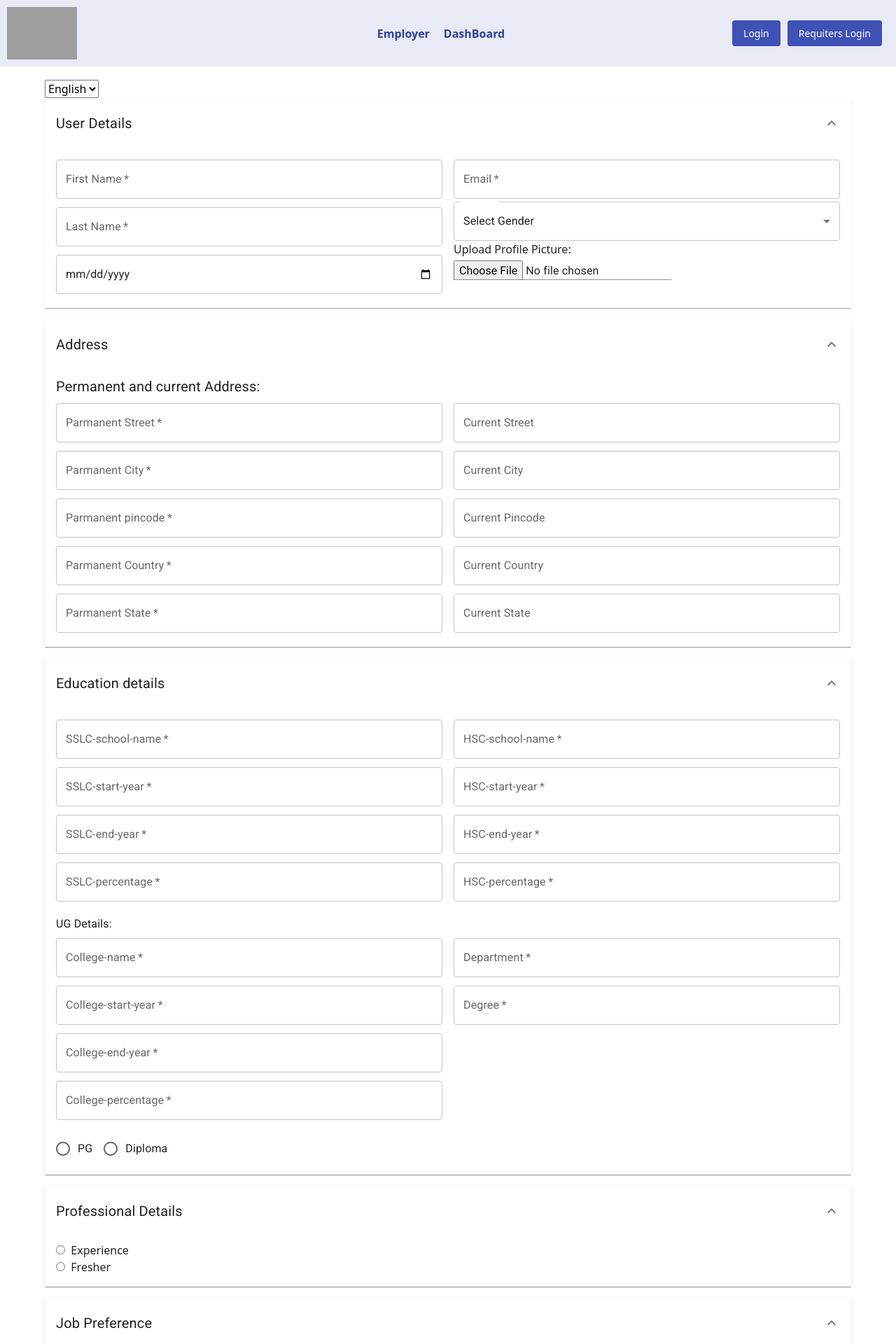
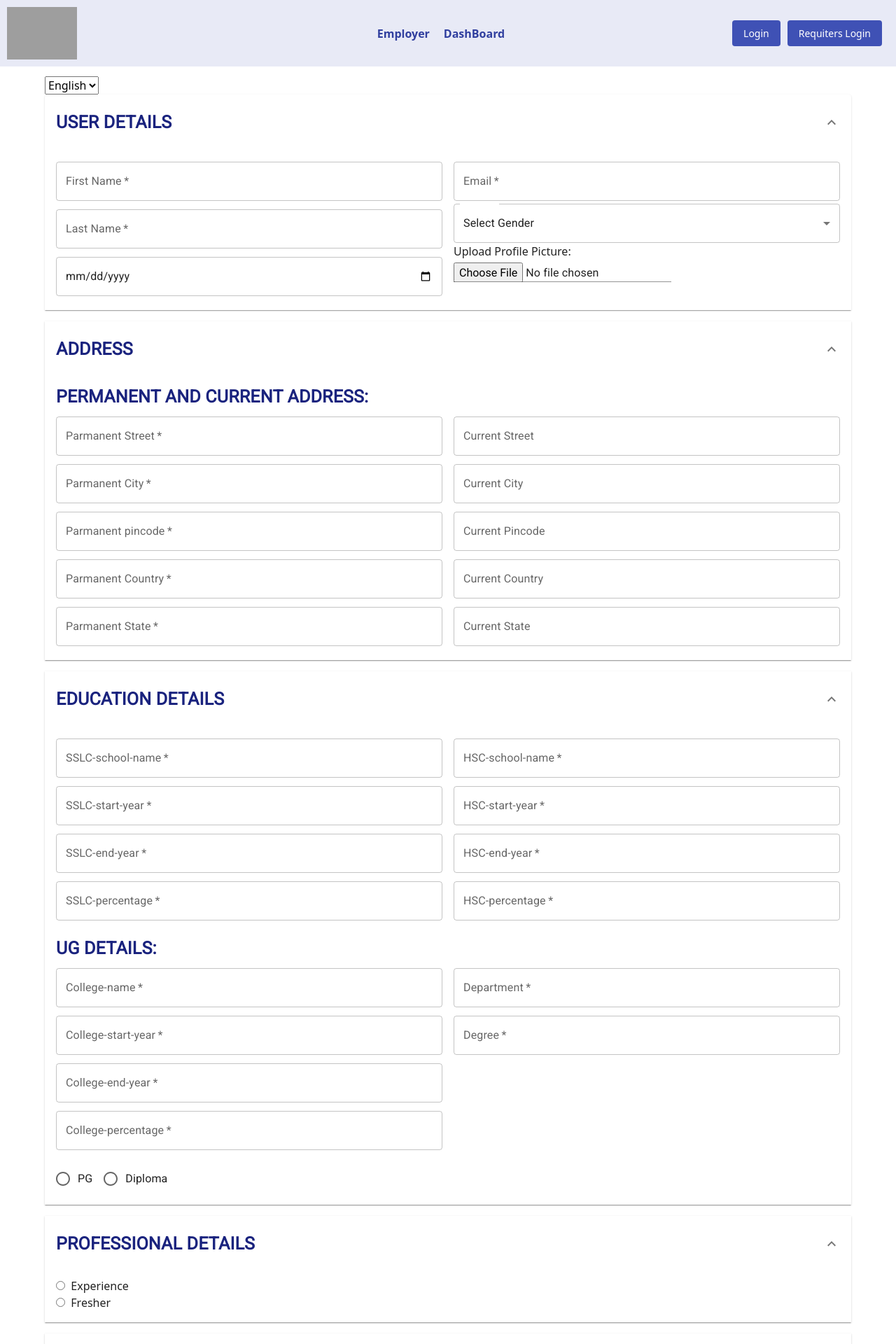
Before and after one commit to JobPortal006/JobPortalFrontend, a React (Create React App) app: page /CreateAccount in a window 1280 px wide. Shown: the top 1920 px of the page at 70% size. Built offline with nearby package versions, Linux system fonts and the light colour scheme; grey boxes are pictures that could not be loaded; a web font is replaced by a local one.

Commit message:
last commit

```diff
--- a/src/components/HomePage/searchBar.jsx
+++ b/src/components/HomePage/searchBar.jsx
@@ -65,7 +65,8 @@ const useStyles = makeStyles((theme) => ({
     },
   },
   icon: {
-    color: theme.palette.secondary.main,
+    // color: theme.palette.secondary.main,
+    color: '#5C6BC0',
   },
   chip: {
     margin: theme.spacing(0.5),
@@ -110,11 +111,11 @@ const useStyles = makeStyles((theme) => ({
   jobSearchButton: {
     marginLeft: theme.spacing(0), // Adjust margin for mobile
     marginTop: theme.spacing(2), // Adjust margin for mobile
-    background: '#ff4d4d',
+    background: ' #1A237E',
     color: '#ffffff',
     borderRadius: '50px',
     '&:hover': {
-      background: '#ff3333',
+      background: '#5C6BC0',
     },
     [theme.breakpoints.up('sm')]: {
       marginLeft: theme.spacing(2), // Restore margin for larger screens
--- a/src/components/UserManagement/UserProfile.js
+++ b/src/components/UserManagement/UserProfile.js
@@ -1323,7 +1323,7 @@ const UserProfile = () => {
     // const [resume, setResume] = useState(null);
     const [profilePicture, setProfilePicture] = useState(null);
     const [loading1, setLoading1] = useState(true);
-    const [userId, setUserId] = useState(47); // Initial user ID
+    const [userId, setUserId] = useState(1); // Initial user ID
     const [postData, setPostdata] = useState(null);
     console.log(postData, '=====postdata=====')
     const [resumeFile, setResumeFile] = useState(null);
--- a/src/components/UserManagement/userform.js
+++ b/src/components/UserManagement/userform.js
@@ -1771,7 +1771,7 @@ const UserForm = () => {
 
         let updatedAddressDetails = { ...address };
         if (event.target.name === 'street' || event.target.name === 'city' || event.target.name === 'country' ||
-        event.target.name === 'state') {
+            event.target.name === 'state') {
             if (/[^A-Za-z\s]/.test(event.target.value)) {
                 setErrors({
                     ...errors,
@@ -1807,7 +1807,7 @@ const UserForm = () => {
     };
 
     // Handle changes in education fields
-     const handleEducationChange = (event) => {
+    const handleEducationChange = (event) => {
         setErrors({
             ...errors,
             [event.target.name]: '',
@@ -1833,7 +1833,7 @@ const UserForm = () => {
             event.target.name === 'sslc_percentage' || event.target.name === 'hsc_percentage' || event.target.name === 'college_percentage' ||
             event.target.name === 'pg_college_percentage' || event.target.name === 'diploma_college_percentage' || event.target.name === 'college_start_year'
             || event.target.name === 'college_end_year' || event.target.name === 'pg_college_start_year' || event.target.name === 'pg_college_end_year'
-            || event.target.name === 'diploma_college_start_year'|| event.target.name === 'diploma_college_end_year') {
+            || event.target.name === 'diploma_college_start_year' || event.target.name === 'diploma_college_end_year') {
             if (/[^0-9]/.test(event.target.value)) {
                 // Invalid input, set error message
                 setErrors({
@@ -2073,8 +2073,10 @@ const UserForm = () => {
     };
     const formRef = useRef(null);
     return (
-        <FormContainer style={{marginTop:'60px'}}>
-            <Typography variant="h4" align="center" gutterBottom>
+        <FormContainer style={{ marginTop: '60px' }}>
+            <Typography variant="h6"
+                color="#1A237E" fontSize="25px"
+                fontWeight="bold" textTransform="uppercase" align="center" gutterBottom>
                 {UserFormData[language].UserDetail.one}
             </Typography>
             <select value={language} onChange={handleLanguageChange}>
@@ -2086,7 +2088,9 @@ const UserForm = () => {
                 {/* User Details Accordion */}
                 <AccordionWrapper expanded={userDetailsExpanded} onChange={handleUserDetailsExpand} className='user_details'>
                     <AccordionSummary expandIcon={<ExpandMoreIcon />}>
-                        <Typography variant="h6">{UserFormData[language].UserDetail.one}</Typography>
+                        <Typography variant="h6"
+                            color="#1A237E" fontSize="25px"
+                            fontWeight="bold" textTransform="uppercase">{UserFormData[language].UserDetail.one}</Typography>
                     </AccordionSummary>
                     <AccordionDetails>
                         <Grid container spacing={2}>
@@ -2196,10 +2200,14 @@ const UserForm = () => {
                 {/* Address Accordion */}
                 <AccordionWrapper className='address_accordion' expanded={addressExpanded} onChange={handleAddressExpand}>
                     <AccordionSummary expandIcon={<ExpandMoreIcon />}>
-                        <Typography variant="h6">Address</Typography>
+                        <Typography variant="h6"
+                                    color="#1A237E" fontSize="25px"
+                                    fontWeight="bold" textTransform="uppercase">Address</Typography>
                     </AccordionSummary>
                     <AccordionDetails>
-                        <Typography variant="h6"> Permanent and current Address:</Typography>
+                        <Typography variant="h6"
+                                    color="#1A237E" fontSize="25px"
+                                    fontWeight="bold" textTransform="uppercase"> Permanent and current Address:</Typography>
 
                         <Grid container spacing={2}>
                             <Grid item xs={12} sm={6} >
@@ -2263,7 +2271,9 @@ const UserForm = () => {
 
                             </Grid>
                             <Grid item xs={12} sm={6} >
-                                {/* <Typography variant="h6">Current Address</Typography> */}
+                                {/* <Typography variant="h6"
+                                    color="#1A237E" fontSize="25px"
+                                    fontWeight="bold" textTransform="uppercase">Current Address</Typography> */}
                                 <TextField
                                     label="Current Street"
                                     name="street"
@@ -2324,7 +2334,9 @@ const UserForm = () => {
                 {/* Educatiom Accordion */}
 
                 <AccordionWrapper expanded={educationExpanded} onChange={handleEducationExpand} className='education'>
-                    <AccordionSummary expandIcon={<ExpandMoreIcon />}> <Typography variant="h6">Education details</Typography></AccordionSummary>
+                    <AccordionSummary expandIcon={<ExpandMoreIcon />}> <Typography variant="h6"
+                                    color="#1A237E" fontSize="25px"
+                                    fontWeight="bold" textTransform="uppercase">Education details</Typography></AccordionSummary>
                     <AccordionDetails>
                         <Grid container spacing={2}>
                             <Grid item xs={12} sm={6}>
@@ -2424,7 +2436,9 @@ const UserForm = () => {
                                 />
                             </Grid>
                             <Grid item xs={12} sm={6}>
-                                <Typography sx={{ width: '100%' }} >UG Details:</Typography>
+                                <Typography sx={{ width: '100%' }}variant="h6"
+                                    color="#1A237E" fontSize="25px"
+                                    fontWeight="bold" textTransform="uppercase" >UG Details:</Typography>
                                 {/* Third Column */}
                                 <TextField
                                     label="College-name"
@@ -2474,7 +2488,9 @@ const UserForm = () => {
                             </Grid>
 
                             <Grid item xs={12} sm={6} >
-                                <Typography sx={{ color: 'transparent' }}> . </Typography>
+                                <Typography sx={{ color: 'transparent' }}variant="h6"
+                                    color="#1A237E" fontSize="25px"
+                                    fontWeight="bold" textTransform="uppercase"> . </Typography>
                                 {/* Fourth Column */}
                                 <TextField
                                     label="Department"
@@ -2688,7 +2704,9 @@ const UserForm = () => {
                     onChange={() => setProfessionalDetailsExpanded(!professionalDetailsExpanded)}
                 >
                     <AccordionSummary expandIcon={<ExpandMoreIcon />}>
-                        <Typography variant="h6">Professional Details</Typography>
+                        <Typography variant="h6"
+                                    color="#1A237E" fontSize="25px"
+                                    fontWeight="bold" textTransform="uppercase">Professional Details</Typography>
                     </AccordionSummary>
                     <AccordionDetails>
                         <Grid container spacing={2}>
@@ -2780,7 +2798,9 @@ const UserForm = () => {
                 </AccordionWrapper>
                 {/* job preference */}
                 <AccordionWrapper expanded={jobPreferenceExpanded} onChange={handlejobPreferenceExpand} className='job_preference'>
-                    <AccordionSummary expandIcon={<ExpandMoreIcon />}> <Typography variant="h6">Job Preference</Typography></AccordionSummary>
+                    <AccordionSummary expandIcon={<ExpandMoreIcon />}> <Typography variant="h6"
+                                    color="#1A237E" fontSize="25px"
+                                    fontWeight="bold" textTransform="uppercase">Job Preference</Typography></AccordionSummary>
                     <AccordionDetails>
                         <Grid container spacing={2}>
                             <Grid item xs={12} sm={6}>
@@ -2841,7 +2861,9 @@ const UserForm = () => {
                 {/* Resume Accordion */}
                 <ResumeAccordionWrapper expanded={resumeExpanded} onChange={handleResumeExpand}>
                     <AccordionSummary expandIcon={<ExpandMoreIcon />}>
-                        <Typography variant="h6">Resume</Typography>
+                        <Typography variant="h6"
+                                    color="#1A237E" fontSize="25px"
+                                    fontWeight="bold" textTransform="uppercase">Resume</Typography>
                     </AccordionSummary>
                     <AccordionDetails>
                         <Grid container spacing={2}>
```
Also changed, not shown: src/components/JobPostSample/jobdiscriptions.js (+4 -4 lines).
